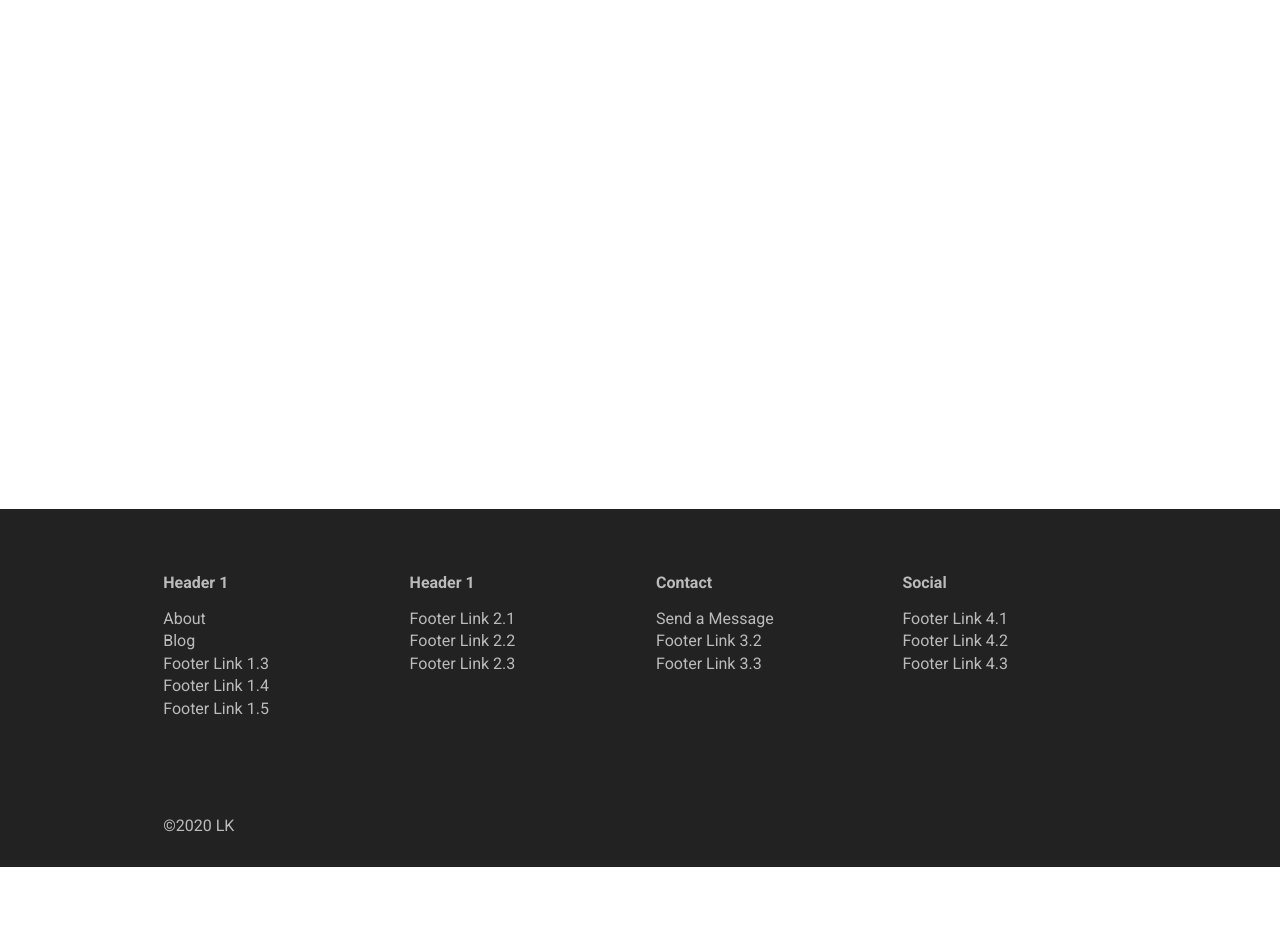
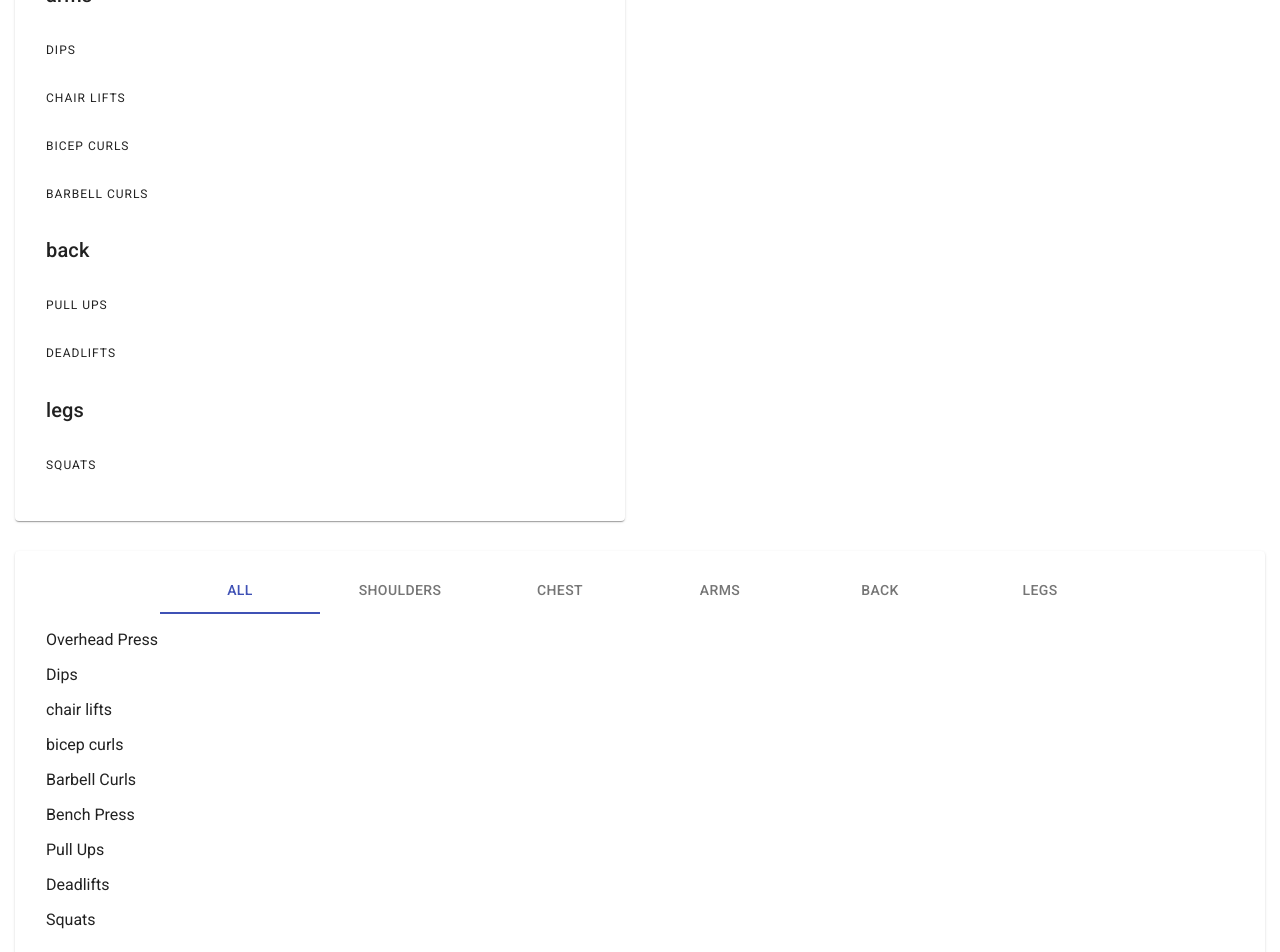
Before and after one commit to LKian/shopping-list-app, a React (Create React App) app in the folder client/: page /exercises in a window 1280 px wide. Shown: the part 380-1332 px from the top of the page. Before the commit the page ends 1247 px from the top, so only its background shows below. Built offline with nearby package versions, Linux system fonts and the light colour scheme.

Commit message:
logic for exercise data object

```diff
--- a/client/src/components/Exercises/Exercises.js
+++ b/client/src/components/Exercises/Exercises.js
@@ -11,19 +11,20 @@ class Exercises extends Component {
   getExercisesByMuscles() {
     return this.state.exercises.reduce((exercises, exercise) => {
       const { muscles } = exercise;
-      exercises[muscles] = exercises[muscles]
-        ? [...exercises[muscles], exercise]
-        : [exercise];
+
+      exercises[muscles] == null
+        ? (exercises[muscles] = [exercise])
+        : exercises[muscles].push([exercise]);
 
       return exercises;
     }, {});
   }
 
   render() {
-    console.log("Grouped exercises: ", this.getExercisesByMuscles());
+    this.getExercisesByMuscles();
     return (
       <StyledExercises className="section">
-        <ExercisesChild muscles={muscles} />
+        <ExercisesChild muscles={muscles} exercises={exercises} />
       </StyledExercises>
     );
   }
--- a/client/src/components/Exercises/ExercisesChild.js
+++ b/client/src/components/Exercises/ExercisesChild.js
@@ -1,37 +1,111 @@
 import React, { Component } from "react";
 import styled from "styled-components";
+import Typography from "@material-ui/core/Typography";
 import Grid from "@material-ui/core/Grid";
 import Paper from "@material-ui/core/Paper";
+import List from "@material-ui/core/List";
+import ListItem from "@material-ui/core/ListItem";
+import ListItemText from "@material-ui/core/ListItemText";
 import Tabs from "@material-ui/core/Tabs";
 import Tab from "@material-ui/core/Tab";
 
+import { exercises, muscles } from "./data-exercises";
+
 class ExercisesChild extends Component {
+  constructor(props) {
+    super(props);
+
+    this.state = {
+      value: 0,
+    };
+  }
+
+  activeCategoryIndex = (e, index) => {
+    this.setState({
+      value: index,
+    });
+  };
+
+  getExerciseItems = () => {
+    const { value } = this.state; // grab the state.val of 0
+    if (value === 0) {
+      return (
+        <List>
+          {exercises.map((exercise) => {
+            return <ListItem> {exercise.title} </ListItem>;
+          })}
+        </List>
+      );
+      // else filter through exercises and return exercises where exer.muscles == muscles val
+    } else {
+      const filteredExerciseItems = exercises.filter((exercise) => {
+        return exercise.muscles === muscles[value - 1];
+      });
+
+      return (
+        <List>
+          {filteredExerciseItems.map((exercise) => {
+            return <ListItem> {exercise.title} </ListItem>;
+          })}
+        </List>
+      );
+    }
+  };
+
   render() {
+    const { muscles, exercises } = this.props;
     return (
       <StyledExercisesChild className="section">
         <Grid container>
           <Grid item sm>
-            <Paper>exercises child LEFT</Paper>
+            <Paper>
+              <List>
+                {muscles.map((group) => {
+                  const exercisesWithGroup = exercises.filter(
+                    (exer) => exer.muscles === group
+                  );
+
+                  return (
+                    <div>
+                      <ListItem>
+                        <Typography variant="h6">{group}</Typography>{" "}
+                      </ListItem>
+                      <List>
+                        {exercisesWithGroup.map((exerItem) => (
+                          <ListItem>
+                            <Typography variant="overline">
+                              {exerItem.title}
+                            </Typography>
+                          </ListItem>
+                        ))}
+                      </List>
+                    </div>
+                  );
+                })}
+              </List>
+            </Paper>
           </Grid>
           <Grid item sm>
-            <Paper>exercises child RIGHT</Paper>
+            <Paper>Individual Object Details Here</Paper>
           </Grid>
         </Grid>
         <Grid container>
           <Grid item sm>
             <Paper>
               <Tabs
-                value={0}
-                // onChange={handleChange}
+                value={this.state.value}
+                onChange={this.activeCategoryIndex}
                 indicatorColor="primary"
                 textColor="primary"
                 centered
               >
                 <Tab label="All"></Tab>
-                {this.props.muscles.map((muscle) => (
-                  <Tab label={muscle}></Tab>
+                {this.props.muscles.map((muscle, index) => (
+                  <Tab id={"somevalue" + index} label={muscle}></Tab>
                 ))}
               </Tabs>
+
+              <div>{this.getExerciseItems()}</div>
             </Paper>
           </Grid>
         </Grid>
--- a/client/src/components/Exercises/data-exercises.js
+++ b/client/src/components/Exercises/data-exercises.js
@@ -14,14 +14,14 @@ export const exercises = [
     muscles: "arms",
   },
   {
-    id: "dips2",
-    title: "Dips2",
+    id: "chair-lifts",
+    title: "chair lifts",
     description: "Triceps exercise...",
     muscles: "arms",
   },
   {
-    id: "dips2",
-    title: "Dips2",
+    id: "bicep-curls",
+    title: "bicep curls",
     description: "Triceps exercise...",
     muscles: "arms",
   },
--- a/client/src/components/Header.js
+++ b/client/src/components/Header.js
@@ -1,8 +1,6 @@
 import React, { Component } from "react";
 import styled from "styled-components";
 import Navbar from "./Navbar";
-
-import { makeStyles } from "@material-ui/core/styles";
 import AppBar from "@material-ui/core/AppBar";
 import Toolbar from "@material-ui/core/Toolbar";
 import IconButton from "@material-ui/core/IconButton";
```
